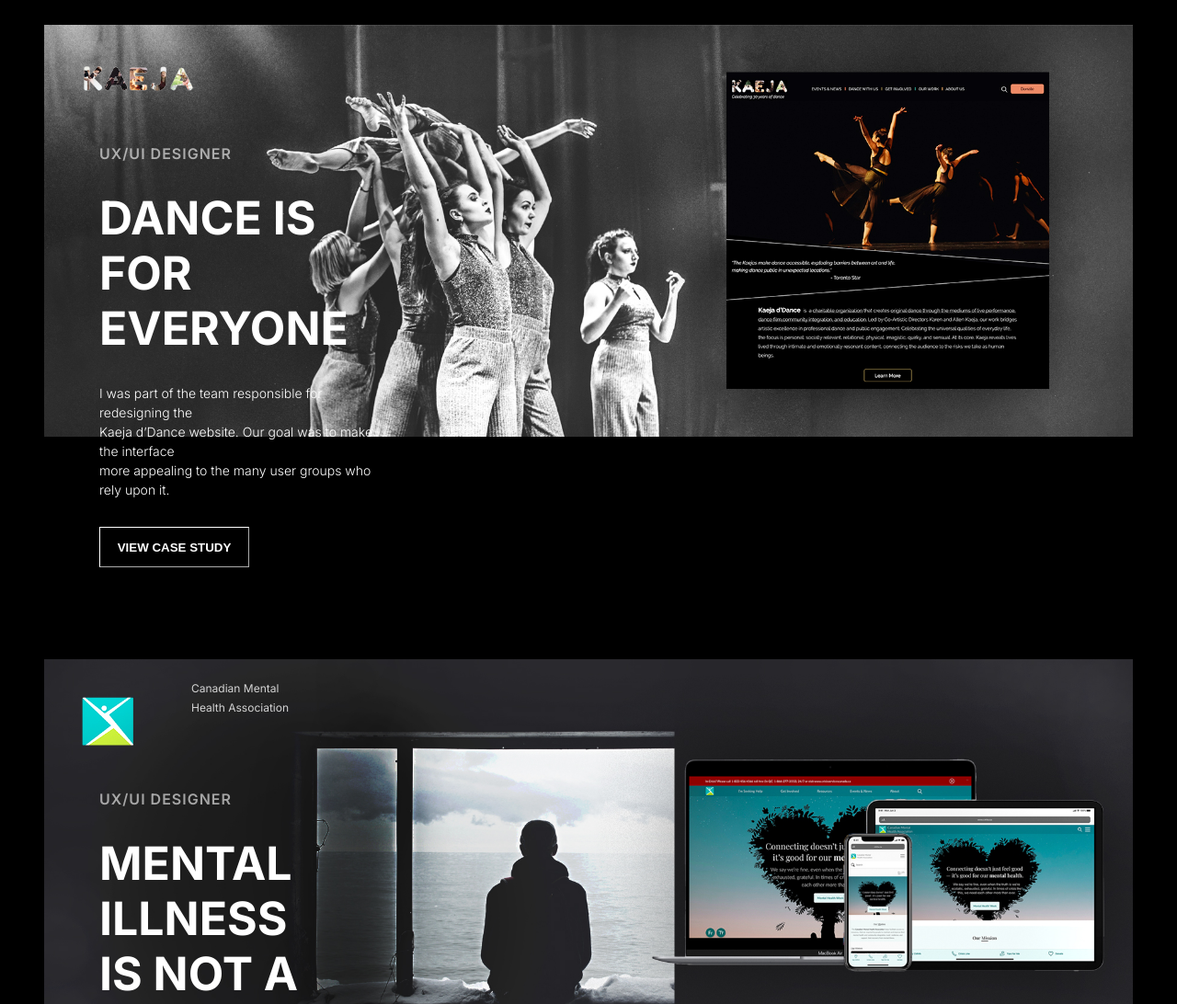
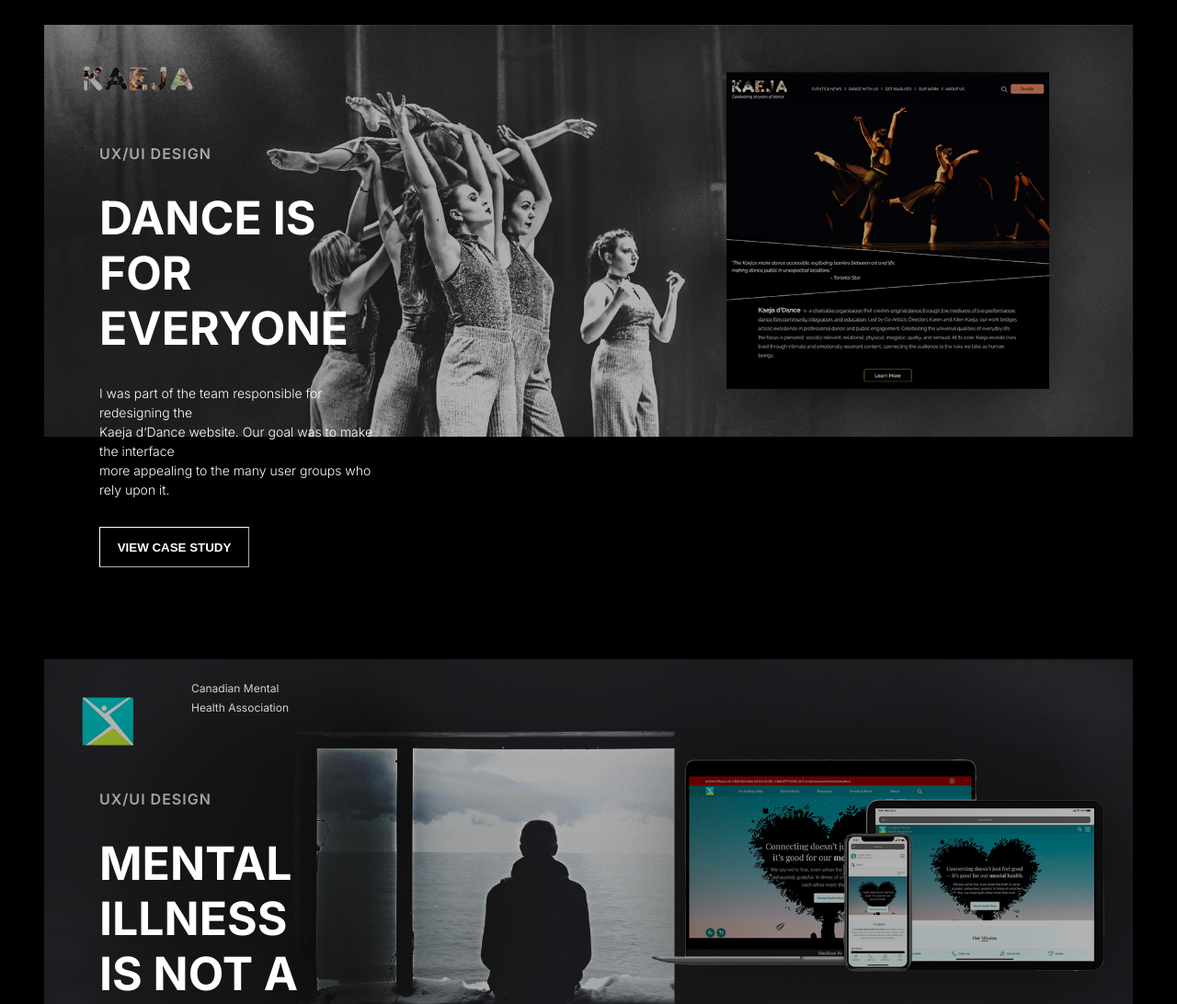
Before and after one commit to Omar-Andani/UX_UI_HW_17, a plain HTML site: page index.html in a window 1280 px wide. Shown: the part 773-1865 px from the top of the page at 92% size. Drawn offline with nearby package versions, Linux system fonts and the light colour scheme.

Commit message:
Updates Visuals

```diff
--- a/css/style.css
+++ b/css/style.css
@@ -41,7 +41,7 @@
     position: fixed;
     top: 0;
     padding: 0 18.75rem;
-    z-index: 1;
+    z-index: 100;
 }
 
 .slideAllDown {
@@ -155,7 +155,7 @@
 }
 
 .Kaeja {
-    background-image: url(../images/kaejaThumbnail.jpg);
+    background-image: url(../images/kaejaThumbnailOpacity.png);
     height: 43.125rem;
     background-size: 100%;
     background-repeat: no-repeat;
@@ -166,7 +166,7 @@
 }
 
 .CMHA {
-    background-image: url(../images/cmhaThumbnail.jpg);
+    background-image: url(../images/cmhaCoverOpacity.png);
     height: 43.125rem;
     background-size: 100%;
     background-repeat: no-repeat;
@@ -185,6 +185,8 @@
     opacity: 0.8;
 }
 
+
+
 .top-left {
     width: 30%;
     height: 80%;
@@ -195,6 +197,7 @@
     justify-content: center;
     margin-top: auto;
     margin-bottom: auto;
+    z-index: 2;
 }
 
 .role {
--- a/index.html
+++ b/index.html
@@ -75,7 +75,7 @@
   <section id="section2">
     <div class="container Kaeja">
         <div class="top-left">
-            <p class="role">UX/UI DESIGNER</p>
+            <p class="role">UX/UI DESIGN</p>
             <h3 class="tagline>">DANCE IS FOR<br> EVERYONE</h4>
             <p class="description"><span class="textLess">I was part of the team responsible for redesigning the<br> Kaeja d’Dance website. Our goal was to make the interface<br> more appealing to the many user groups who rely upon it.</span></p>
             <a href="kaeja.html"><button class="CTA">VIEW CASE STUDY</button></a>
@@ -85,7 +85,7 @@
         <div class="top-left">
             <p><span class="cmhaLogo">Canadian Mental<br>Health Association</span></p>
             </span></p>
-            <p class="role">UX/UI DESIGNER</p>
+            <p class="role">UX/UI DESIGN</p>
             <h3 class="tagline>">MENTAL ILLNESS<br> IS NOT A CHOICE</h4>
             <p class="description">I helped redesign a new information architecture for the CMHA’s website as well as improve the interface for several other pages throughout.</p>
             <button class="CTA">VIEW CASE STUDY</button>
```
Also changed, not shown: images/cmhaCoverOpacity.png (added), images/kaejaThumbnailOpacity.png (added), 3 other files.
